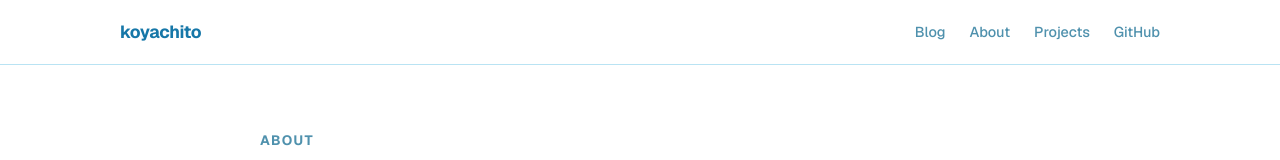
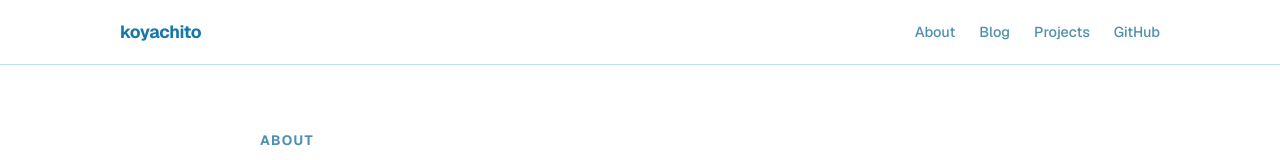
Before and after one commit to koyachito/koya-blog, a Next.js app: page /about in a window 1280 px wide. Shown: the top 160 px of the page. Built offline with nearby package versions, Linux system fonts and the light colour scheme.

Commit message:
chore: fix header

```diff
--- a/components/SiteHeader.tsx
+++ b/components/SiteHeader.tsx
@@ -11,11 +11,13 @@ export default function SiteHeader() {
         <nav aria-label="メインナビゲーション">
           <ul className="site-nav">
             <li>
+              <Link href="/about">About</Link>
+            </li>
+
+            <li>
               <Link href="/blog">Blog</Link>
             </li>
-            <li>
-              <Link href="/about">About</Link>
-            </li>
+
             <li>
               <Link href="/projects">Projects</Link>
             </li>
```
